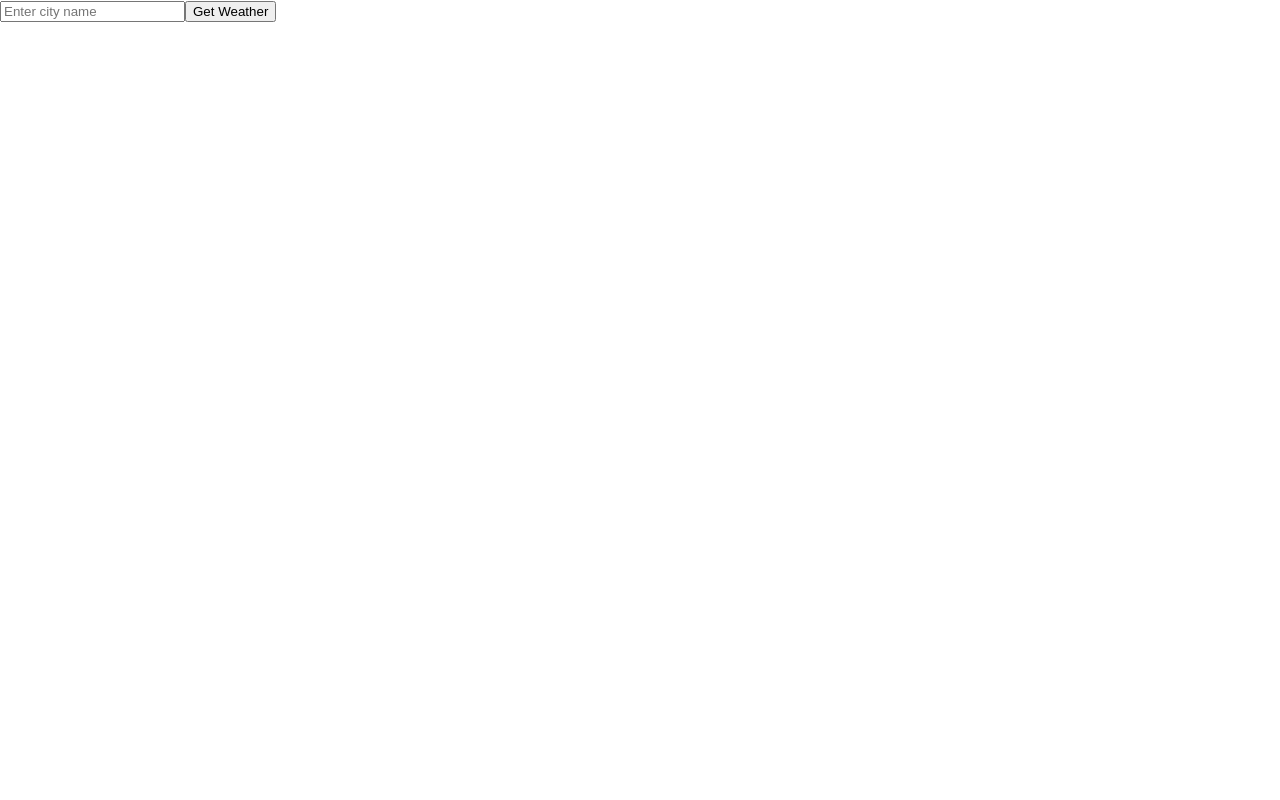
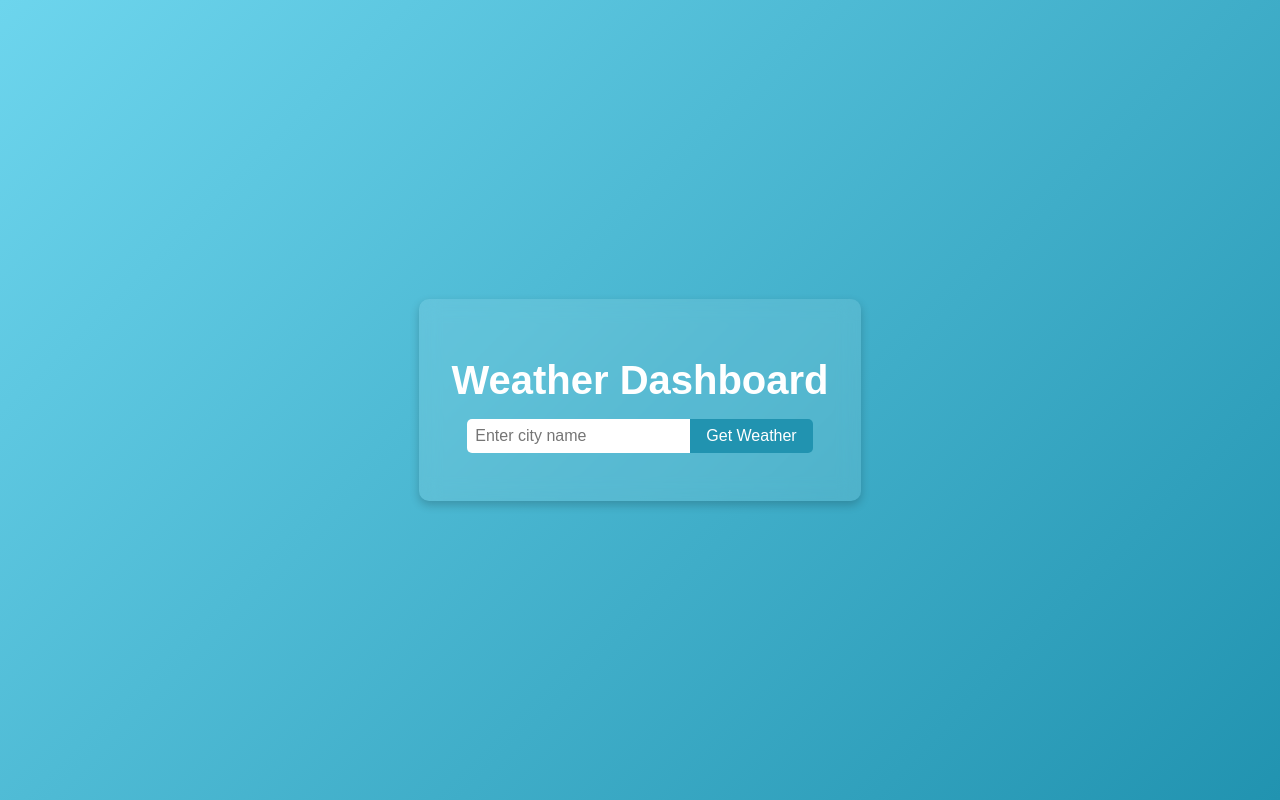
Before and after one commit to KarthickAravind/My-Weather-Dashboard, a React (Create React App) app in the folder frontend/: page / in a window 1280 px wide. Built offline with nearby package versions, Linux system fonts and the light colour scheme.

Commit message:
version-1.1

```diff
--- a/frontend/src/App.js
+++ b/frontend/src/App.js
@@ -1,24 +1,29 @@
 import React, { useState } from 'react';
 import axios from 'axios';
+import './styles.css';
 
 function App() {
   const [city, setCity] = useState('');
   const [weather, setWeather] = useState(null);
+  const [error, setError] = useState('');
 
   const fetchWeather = async (e) => {
     e.preventDefault();
     try {
       const response = await axios.post('http://localhost:8000/weather/', { name: city });
       setWeather(response.data);
+      setError('');
     } catch (error) {
       console.error('Error fetching weather data:', error);
-      alert('Failed to fetch weather data. Please check your connection and try again.');
+      setError('Failed to fetch weather data. Please check your connection and try again.');
+      setWeather(null);
     }
   };
 
   return (
-    <div className="App">
-      <form onSubmit={fetchWeather}>
+    <div className="app">
+      <h1>Weather Dashboard</h1>
+      <form onSubmit={fetchWeather} className="search-box">
         <input
           type="text"
           value={city}
@@ -27,12 +32,13 @@ function App() {
         />
         <button type="submit">Get Weather</button>
       </form>
+      {error && <p className="error">{error}</p>}
       {weather && (
-        <div>
+        <div className="weather-card">
           <h2>{weather.name}</h2>
-          <p>Temperature: {weather.main.temp} °C</p>
-          <p>Condition: {weather.weather[0].description}</p>
-          <p>Humidity: {weather.main.humidity}%</p>
+          <p className="temperature">{weather.main.temp} °C</p>
+          <p className="condition">{weather.weather[0].description}</p>
+          <p className="humidity">Humidity: {weather.main.humidity}%</p>
         </div>
       )}
     </div>
--- a/frontend/src/styles.css
+++ b/frontend/src/styles.css
@@ -1,3 +1,89 @@
+/* General Styles */
 body {
-    font-family: Arial, sans-serif;
+    margin: 0;
+    font-family: 'Arial', sans-serif;
+    background: linear-gradient(135deg, #6dd5ed, #2193b0);
+    color: #fff;
+    display: flex;
+    justify-content: center;
+    align-items: center;
+    height: 100vh;
   }
+
+  .app {
+    text-align: center;
+    background: rgba(255, 255, 255, 0.1);
+    padding: 2rem;
+    border-radius: 10px;
+    box-shadow: 0 4px 10px rgba(0, 0, 0, 0.2);
+    backdrop-filter: blur(10px);
+  }
+
+  h1 {
+    margin-bottom: 1rem;
+    font-size: 2.5rem;
+  }
+
+  /* Search Box */
+  .search-box {
+    display: flex;
+    justify-content: center;
+    margin-bottom: 1rem;
+  }
+
+  .search-box input {
+    padding: 0.5rem;
+    font-size: 1rem;
+    border: none;
+    border-radius: 5px 0 0 5px;
+    outline: none;
+  }
+
+  .search-box button {
+    padding: 0.5rem 1rem;
+    font-size: 1rem;
+    border: none;
+    background: #2193b0;
+    color: #fff;
+    border-radius: 0 5px 5px 0;
+    cursor: pointer;
+    transition: background 0.3s ease;
+  }
+
+  .search-box button:hover {
+    background: #6dd5ed;
+  }
+
+  /* Weather Card */
+  .weather-card {
+    background: rgba(255, 255, 255, 0.2);
+    padding: 1rem;
+    border-radius: 10px;
+    margin-top: 1rem;
+  }
+
+  .weather-card h2 {
+    margin-bottom: 0.5rem;
+    font-size: 2rem;
+  }
+
+  .temperature {
+    font-size: 3rem;
+    margin: 0.5rem 0;
+  }
+
+  .condition {
+    font-size: 1.5rem;
+    margin: 0.5rem 0;
+  }
+
+  .humidity {
+    font-size: 1.2rem;
+    margin: 0.5rem 0;
+  }
+
+  /* Error Message */
+  .error {
+    color: #ff6b6b;
+    margin-top: 1rem;
+  }
```
